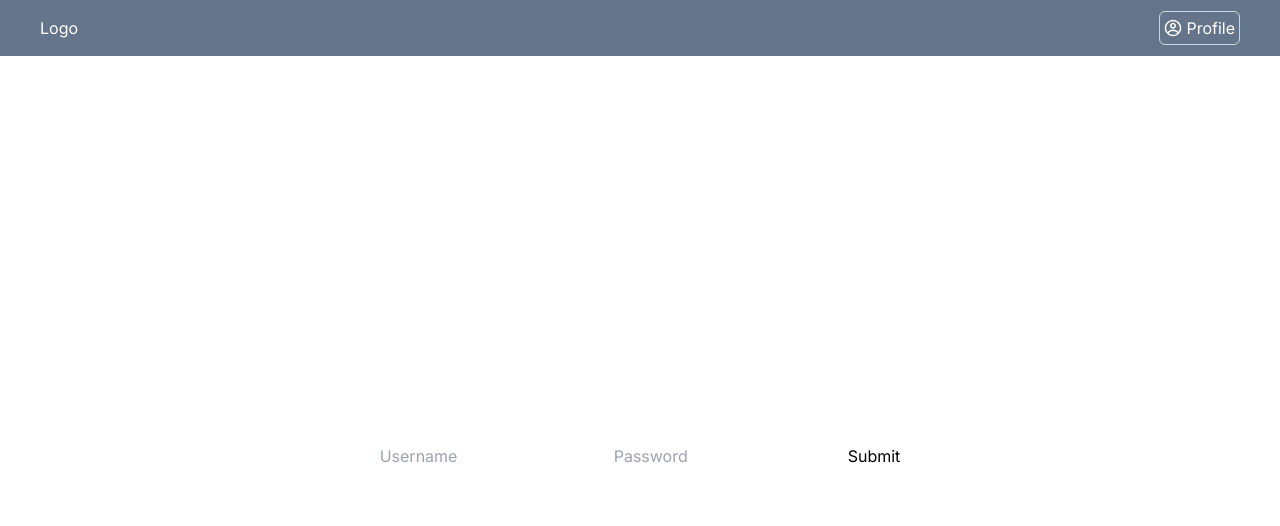
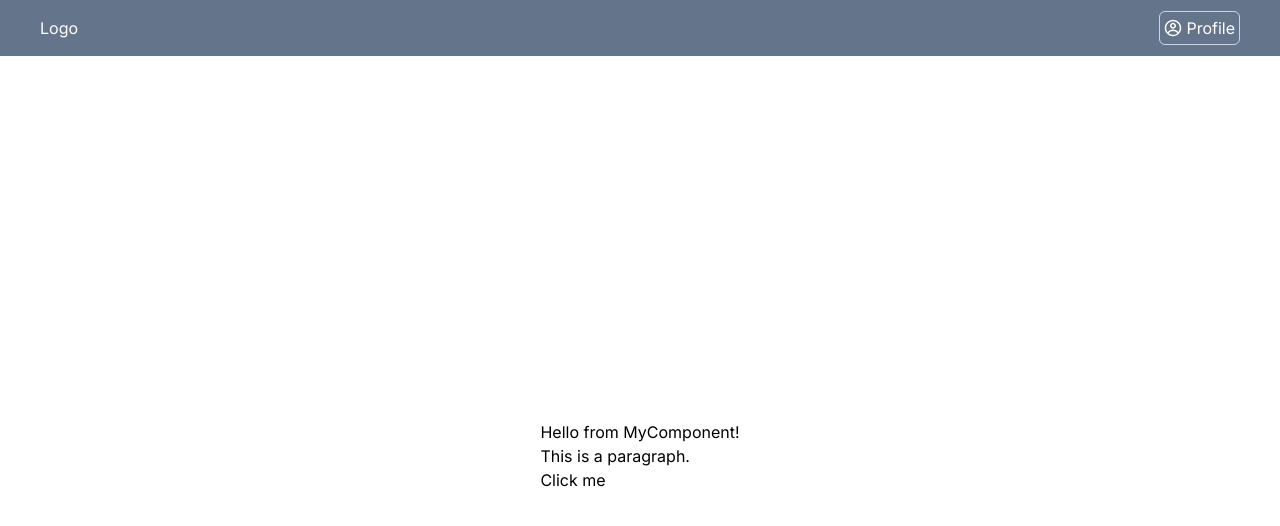
Before and after one commit to LiponRoy/typescript-next-practice, a Next.js app: page / in a window 1280 px wide. Shown: the top 526 px of the page. Built offline with nearby package versions, Linux system fonts and the light colour scheme.

Commit message:
defined children type

```diff
--- /dev/null
+++ b/src/app/components/children-type/MyClildren.tsx
@@ -0,0 +1,27 @@
+import React, { ReactNode } from 'react';
+
+// Define a component that accepts children of type ReactNode
+interface Props {
+    children: ReactNode;
+};
+
+const MyComponent = ({ children }: Props) => {
+    return (
+        <div>
+            <h1>Hello from MyComponent!</h1>
+            {children}
+        </div>
+    );
+};
+
+// Using MyComponent with various children
+const MyClildren = () => {
+    return (
+        <MyComponent>
+            <p>This is a paragraph.</p>
+            <button>Click me</button>
+        </MyComponent>
+    );
+};
+
+export default MyClildren;
--- a/src/app/components/fetch-for-typescript/Get_AdvanceWay.tsx
+++ b/src/app/components/fetch-for-typescript/Get_AdvanceWay.tsx
@@ -24,9 +24,11 @@ interface UserData {
 import React, { useEffect, useState } from 'react';
 
 const Get_AdvanceWay: React.FC = () => {
+
   const [userList, setUserList] = useState<UserData[]>([]);
 
   useEffect(() => {
+
     const fetchData = async () => {
       try {
         const data = await fetchUserList();
@@ -35,7 +37,11 @@ interface UserData {
         console.error('Error fetching user list:', error);
       }
     };
+
+
     fetchData();
+
+
   }, []);
 
   if (userList.length === 0) {
--- a/src/app/components/fetch-for-typescript/SingleDataFetch.tsx
+++ b/src/app/components/fetch-for-typescript/SingleDataFetch.tsx
@@ -70,7 +70,8 @@ interface User {
 }
 
 const SingleDataFetch: React.FC = () => {
-  const [users, setUsers] = useState<User | null>(null); // Initialize users as null
+
+  const [users, setUsers] = useState<User | null>(null); // Initialize users as nulll
 
   useEffect(() => {
     const fetchUsers = async () => {
@@ -79,6 +80,7 @@ const SingleDataFetch: React.FC = () => {
         // and how to use it
         const res = await axios.get<User>('https://dummyjson.com/users/8');
         setUsers(res.data);
+        // console.log(res.data)
       } catch (error) {
         console.error('Error fetching users:', error);
       }
--- a/src/app/page.tsx
+++ b/src/app/page.tsx
@@ -11,6 +11,7 @@ import SingleDataFetch from './components/fetch-for-typescript/SingleDataFetch';
 import PropsType from './components/propsType/PropsType';
 import SimpleForm from './components/loginFornTypescript/SimpleForm';
 import FormCustomHook from './components/loginFornTypescript/FormCustomHook';
+import MyClildren from './components/children-type/MyClildren';
 
 export default function Home() {
 
@@ -31,7 +32,8 @@ export default function Home() {
       {/* <Get_AdvanceWay/> */}
       {/* <PropsType name="Kajol" age={50}/> */}
       {/* <SimpleForm/> */}
-     <FormCustomHook/>
+      {/* <FormCustomHook /> */}
+      <MyClildren />
     </div>
 
 
```
Also changed, not shown: src/app/components/fetch-for-typescript/GetData_Fetch.tsx (+9 -9 lines), src/app/components/fetch-for-typescript/JsonDataAdvance_typescript.tsx (indentation only). Lines whose indentation alone changed are shown as unchanged.
